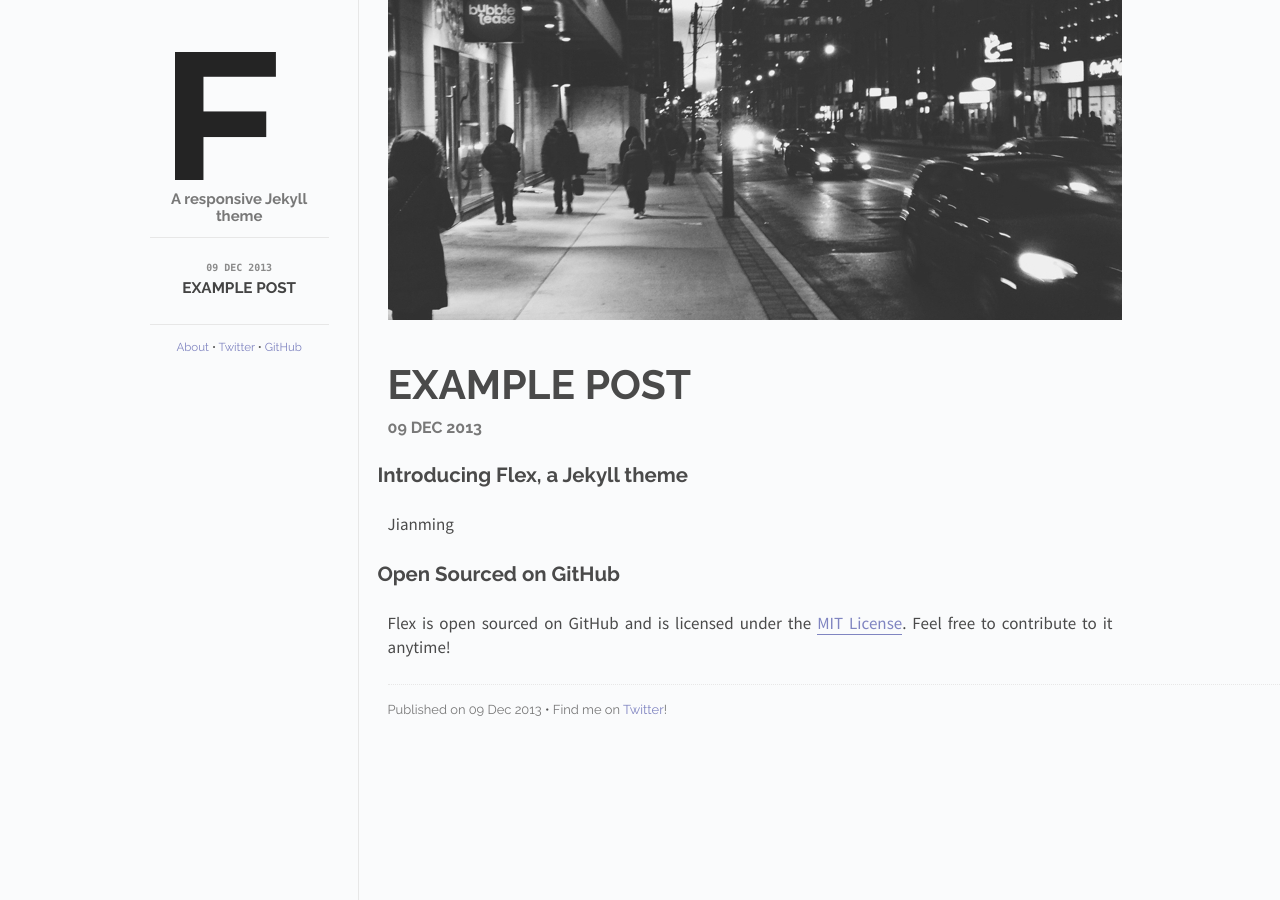
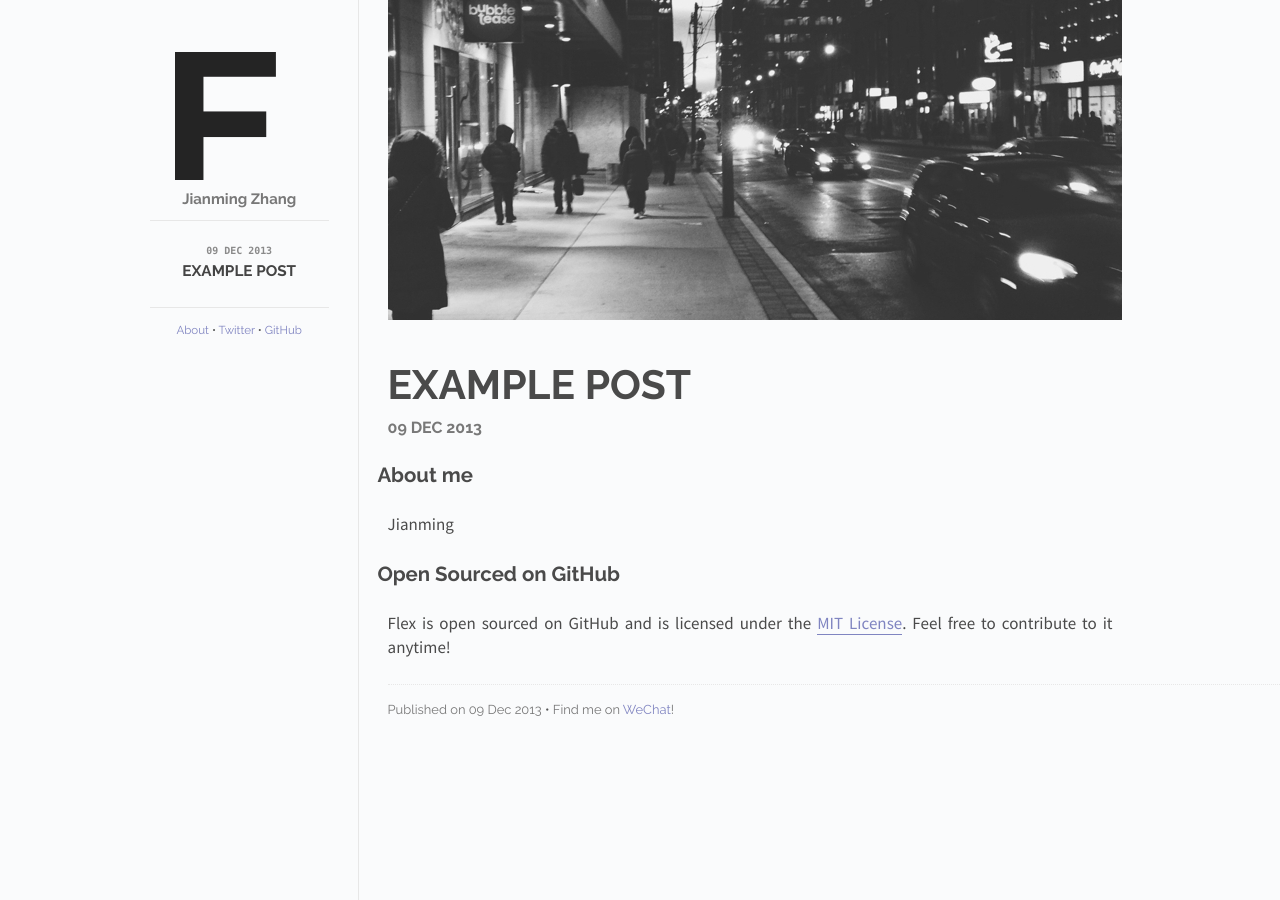
Before and after one commit to JmingZhang/jming.github.com, a Jekyll site: the page built from _posts/2013-12-09-example-post.md, in a window 1280 px wide. Built offline with Jekyll 4.4.1, drawn with Linux system fonts in a browser that asks for light colours; Markdown is read by kramdown in place of the engine named in the settings.

Commit message:
more information

```diff
--- a/_includes/post.html
+++ b/_includes/post.html
@@ -18,7 +18,7 @@
   <div class="colophon">
     <p>
       <span id="pub-date">Published on {{ page.date | date_to_string }}</span> <span class="separator">&bull;</span>
-      <span id="social">Find me on <a href="">Twitter</a>!</span>
+      <span id="social">Find me on <a href="">WeChat</a>!</span>
     </p>
   </div>
 </div>
--- a/_layouts/default.html
+++ b/_layouts/default.html
@@ -3,7 +3,7 @@
   <head>
       <meta charset="utf-8">
       <meta http-equiv="X-UA-Compatible" content="IE=edge,chrome=1">
-      <title>Flex - {{ page.title }}</title>
+      <title>Jiamming - {{ page.title }}</title>
       <meta name="viewport" content="width=device-width">
 
       <!-- syntax highlighting CSS -->
@@ -24,7 +24,7 @@
       <div class="sidebar" id="sidebar">
         <div class="header">
           <h1 class="title"><a href="/"><img id="logo" src="/images/logo.png"></a></h1>
-          <span class="tagline">A responsive Jekyll theme</span>
+          <span class="tagline">Jianming Zhang</span>
         </div>
         <div class="posts">
           <ul class="posts-list">
--- a/_posts/2013-12-09-example-post.md
+++ b/_posts/2013-12-09-example-post.md
@@ -6,7 +6,7 @@ date:   2013-12-09 12:00:00
 categories: posts
 ---
 
-## Introducing Flex, a Jekyll theme
+## About me
 
 Jianming
 ## Open Sourced on GitHub
```
